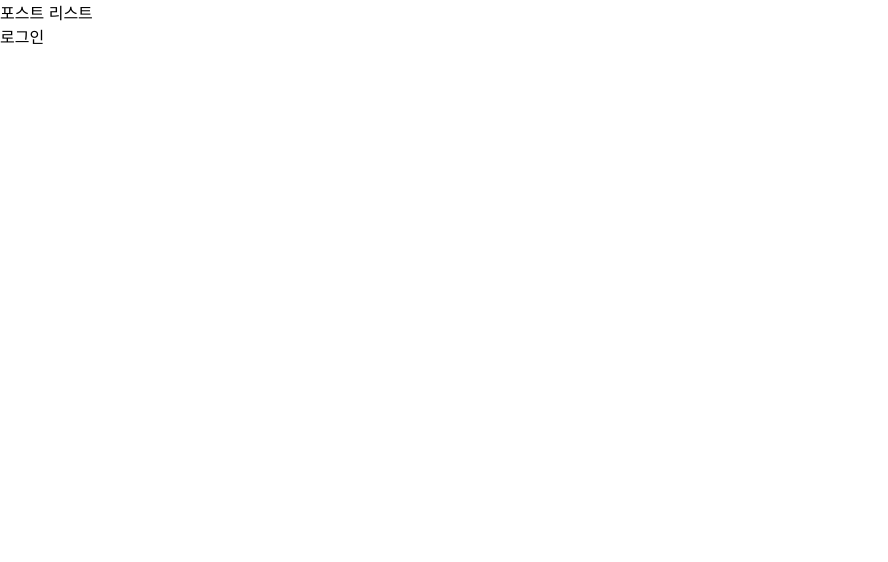
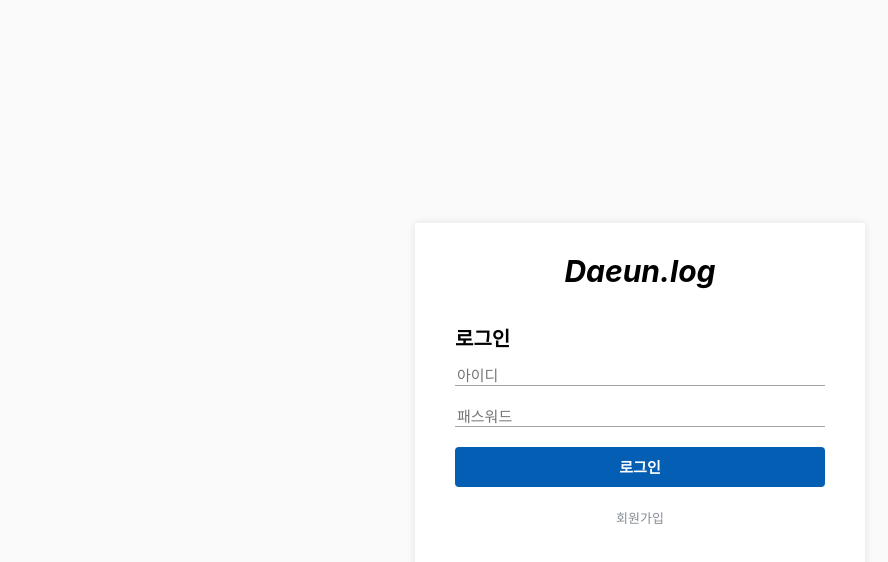
Before and after one commit to dekim1028/Blog, a React (Create React App) app in the folder blog-frontend/: page /login in a window 1280 px wide. Shown: the top 562 px of the page, without its empty margins (0-888 px from the left). Built offline with nearby package versions, Linux system fonts and the light colour scheme.

Commit message:
Add Login, SignUp UI

```diff
--- a/blog-frontend/package.json
+++ b/blog-frontend/package.json
@@ -7,6 +7,7 @@
     "@testing-library/react": "^9.3.2",
     "@testing-library/user-event": "^7.1.2",
     "immer": "^7.0.9",
+    "node-sass": "^4.14.1",
     "react": "^16.13.1",
     "react-dom": "^16.13.1",
     "react-redux": "^7.2.1",
--- a/blog-frontend/src/App.js
+++ b/blog-frontend/src/App.js
@@ -10,11 +10,11 @@ import PostWritePage from './pages/PostWritePage';
 const App = () => {
   return (
     <>
-      <Route component={PostListPage} path={["/@:username","/"]}></Route>
-      <Route component={LoginPage} path="/login"></Route>
-      <Route component={SignUpPage} path="/signup"></Route>
-      <Route component={PostViewPage} path="/@:username/:postId"></Route>
-      <Route component={PostWritePage} path="/write"></Route>
+      <Route component={PostListPage} path={["/@:username","/"]} exact/>
+      <Route component={LoginPage} path="/login"/>
+      <Route component={SignUpPage} path="/signup"/>
+      <Route component={PostViewPage} path="/@:username/:postId"/>
+      <Route component={PostWritePage} path="/write"/>
     </>
   );
 };
--- /dev/null
+++ b/blog-frontend/src/components/auth/AuthForm.js
@@ -0,0 +1,57 @@
+import React from 'react';
+import styled from 'styled-components';
+import '../../styles/css/auth/AuthForm.scss';
+import { Link } from 'react-router-dom';
+
+const InputBox = styled.input`
+    width: 100%;
+    border:none;
+    border-bottom:1px solid #A4A4A4;
+    font-size: 15px;
+    margin-bottom: 20px;
+`;
+
+const AuthFooter = styled.div`
+    margin:20px 0;
+    a{
+        color:#868e96;
+        font-size: 13px;
+        &:hover{
+            color:#212529;
+        }
+    }
+`;
+
+const onSubmit = e =>{
+    e.preventDefault();
+}
+
+const AuthForm = ({type}) => {
+    return (
+        <div className="AuthForm">
+            <h1 className="type_text">
+                {type==='login'?'로그인':'회원가입'}
+            </h1>
+            <form>
+                <InputBox name="id" type="text" placeholder="아이디"/>
+                <InputBox name="password" type="password" placeholder="패스워드"/>
+                {type==='signup'&&(
+                    <InputBox name="passwordConfirm" type="password" placeholder="패스워드 확인"/>
+                )}
+                <button className="type_btn" onSubmit={onSubmit}>
+                    {type==='login'?'로그인':'회원가입'}
+                </button>
+            </form>
+            <AuthFooter>
+                {type==='login'?
+                    (<Link to="/signup">회원가입</Link>)
+                    :
+                    (<Link to="/login">로그인</Link>)
+                }
+
+            </AuthFooter>
+        </div>
+    );
+};
+
+export default AuthForm;
--- /dev/null
+++ b/blog-frontend/src/components/auth/AuthTemplete.js
@@ -0,0 +1,40 @@
+import React from 'react';
+import styled from 'styled-components';
+
+const AuthTempleteBlock = styled.div`
+    position: absolute;
+    top: 0;
+    bottom: 0;
+    left: 0;
+    right: 0;
+    background-color:#FAFAFA;
+    display:flex;
+    align-items:center;
+    justify-content:center;
+`;
+
+const WhiteBox = styled.div`
+    width: 450px;
+    background-color:#ffffff;
+    text-align:center;
+    padding: 30px 0;
+    box-shadow:0 0 8px rgba(0,0,0,0.1);
+`;
+
+const Logo = styled.i`
+    font-weight:bold;
+    font-size:30px;
+`;
+
+const AuthTemplete = ({children}) => {
+    return (
+        <AuthTempleteBlock>
+            <WhiteBox>
+                <Logo>Daeun.log</Logo>
+                {children}
+            </WhiteBox>
+        </AuthTempleteBlock>
+    );
+};
+
+export default AuthTemplete;
--- a/blog-frontend/src/index.css
+++ b/blog-frontend/src/index.css
@@ -5,6 +5,25 @@ body {
     sans-serif;
   -webkit-font-smoothing: antialiased;
   -moz-osx-font-smoothing: grayscale;
+  box-sizing: border-box;
+  min-height: 100%;
+}
+
+#root{
+  min-height: 100%;
+}
+
+html{
+  min-height: 100%;
+}
+
+*{
+  box-sizing: inherit;
+}
+
+a{
+  color: inherit;
+  text-decoration: none;
 }
 
 code {
--- a/blog-frontend/src/pages/LoginPage.js
+++ b/blog-frontend/src/pages/LoginPage.js
@@ -1,10 +1,12 @@
 import React from 'react';
+import AuthTemplete from '../components/auth/AuthTemplete';
+import AuthForm from '../components/auth/AuthForm';
 
 const LoginPage = () => {
     return (
-        <div>
-            로그인
-        </div>
+        <AuthTemplete>
+            <AuthForm type="login"/>
+        </AuthTemplete>
     );
 };
 
--- a/blog-frontend/src/pages/SignUpPage.js
+++ b/blog-frontend/src/pages/SignUpPage.js
@@ -1,10 +1,12 @@
 import React from 'react';
+import AuthTemplete from '../components/auth/AuthTemplete';
+import AuthForm from '../components/auth/AuthForm';
 
 const SignUpPage = () => {
     return (
-        <div>
-            회원가입
-        </div>
+        <AuthTemplete>
+            <AuthForm type="signup"/>
+        </AuthTemplete>
     );
 };
 
--- /dev/null
+++ b/blog-frontend/src/styles/css/auth/AuthForm.scss
@@ -0,0 +1,22 @@
+.AuthForm{
+    padding: 20px 40px 0;
+    .type_text{
+        font-size: 20px;
+        text-align: left;
+    }
+
+    .type_btn{
+        width: 100%;
+        height: 40px;
+        border: none;
+        border-radius: 4px;
+        background-color: #045FB4;
+        color: white;
+        font-size: 15px;
+        font-weight: bold;
+
+        &:hover{
+            background-color: #0174DF;
+        }
+    }
+}
```
Also changed, not shown: 1 other file (tests, documents, lock files or other folders).
